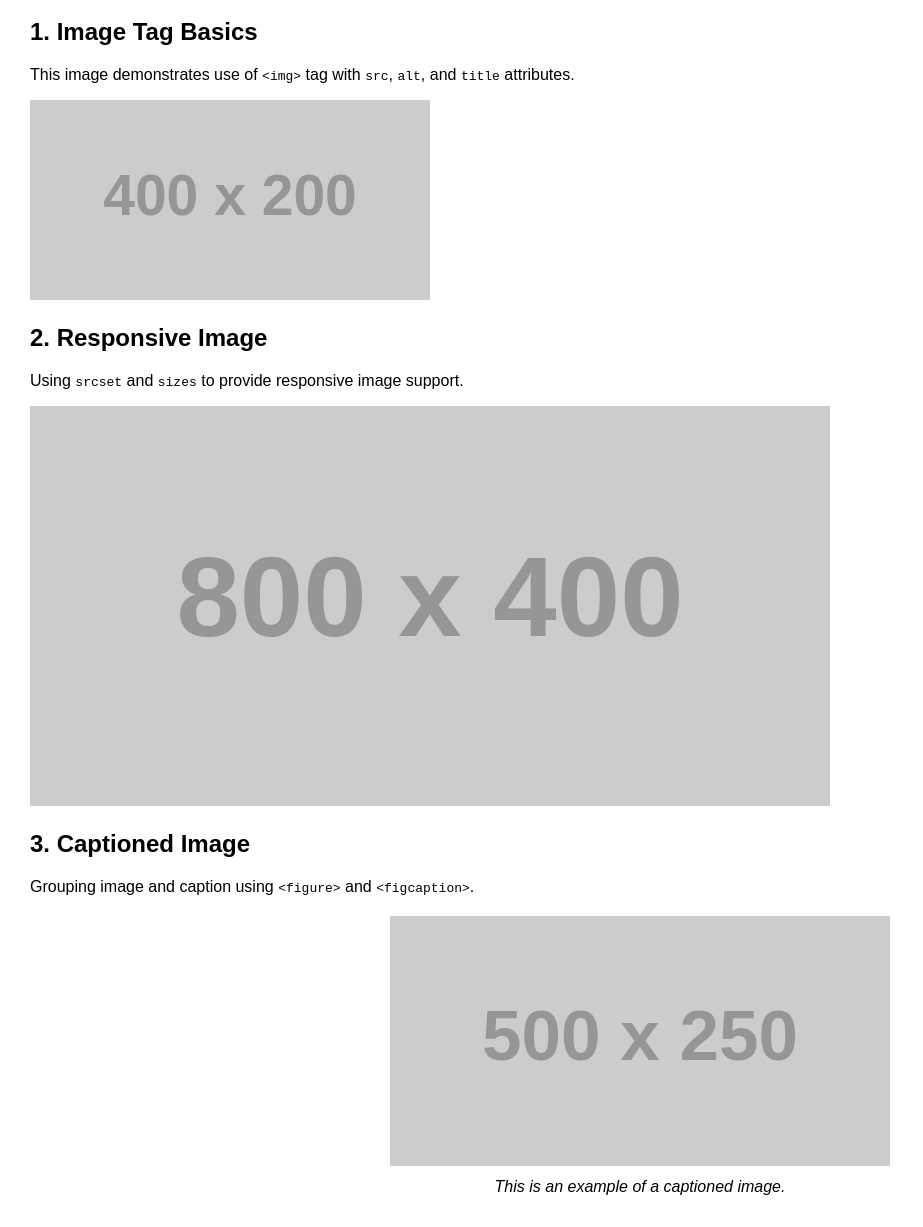
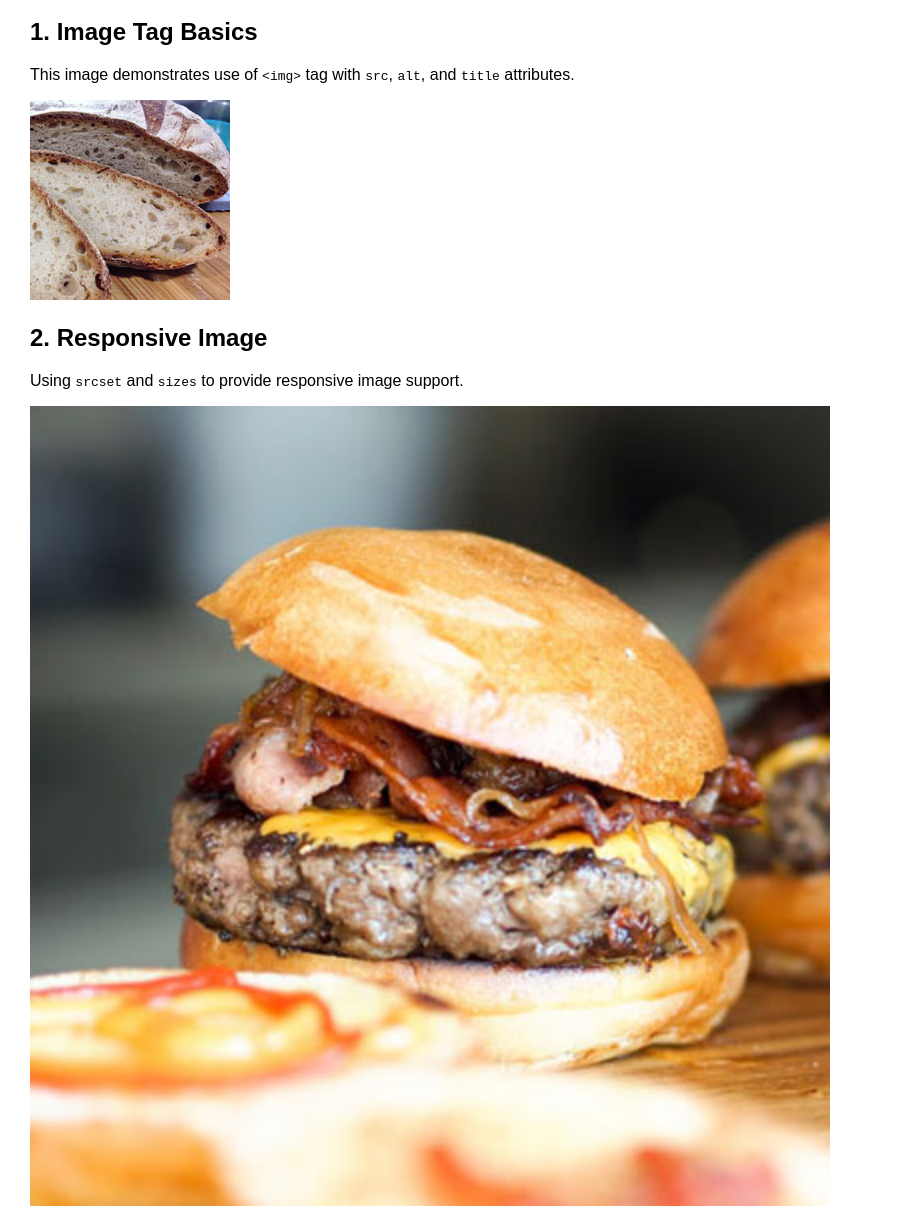
Before and after one commit to yg2127/VSC_repo, a plain HTML site: page web programming/Lab_session_5-2.html in a window 1280 px wide. Shown: the part 70-1297 px from the top of the page, without its empty margins (0-923 px from the left). Drawn offline with Linux system fonts and the light colour scheme; placeholder pictures from the web are drawn by us.

Commit message:
Lab_session_5

```diff
--- a/web programming/Lab_session_5-2.html
+++ b/web programming/Lab_session_5-2.html
@@ -28,16 +28,16 @@
 
     <h2>1. Image Tag Basics</h2>
     <p>This image demonstrates use of <code>&lt;img&gt;</code> tag with <code>src</code>, <code>alt</code>, and <code>title</code> attributes.</p>
-    <img src="https://via.placeholder.com/400x200" alt="Placeholder image" title="This is a placeholder image" />
+    <img src="images/bread-200.jpg" alt="bread image" title="This is a placeholder image" />
 
     <h2>2. Responsive Image</h2>
     <p>Using <code>srcset</code> and <code>sizes</code> to provide responsive image support.</p>
     <img
-    src="https://via.placeholder.com/800x400"
+    src="images/burgers-400.jpg"
     srcset="
-        https://via.placeholder.com/400x200 400w,
-        https://via.placeholder.com/600x300 600w,
-        https://via.placeholder.com/800x400 800w
+        images/burgers-400.jpg 400w,
+        images/burgers-800.jpg 800w
+        images/burgers-1200.jpg 1200w
     "
     sizes="(max-width: 600px) 100vw, 800px"
     alt="Responsive placeholder"
@@ -47,7 +47,7 @@
     <h2>3. Captioned Image</h2>
     <p>Grouping image and caption using <code>&lt;figure&gt;</code> and <code>&lt;figcaption&gt;</code>.</p>
     <figure>
-    <img src="https://via.placeholder.com/500x250" alt="Captioned image" title="Image with caption" />
+    <img src="images/fish-800.jpg" alt="Captioned image" title="Image with caption" />
     <figcaption>This is an example of a captioned image.</figcaption>
     </figure>
 
```
Also changed, not shown: web programming/images/bread-1200.jpg (added), web programming/images/bread-200.jpg (added), web programming/images/bread-300.jpg (added), web programming/images/bread-400.jpg (added), web programming/images/bread-800.jpg (added), web programming/images/burgers-1200.jpg (added), web programming/images/burgers-200.jpg (added), web programming/images/burgers-300.jpg (added), web programming/images/burgers-400.jpg (added), web programming/images/burgers-800.jpg (added), web programming/images/fish-1200.jpg (added), web programming/images/fish-200.jpg (added), web programming/images/fish-300.jpg (added), web programming/images/fish-400.jpg (added), 1 more files, 2 other files.
